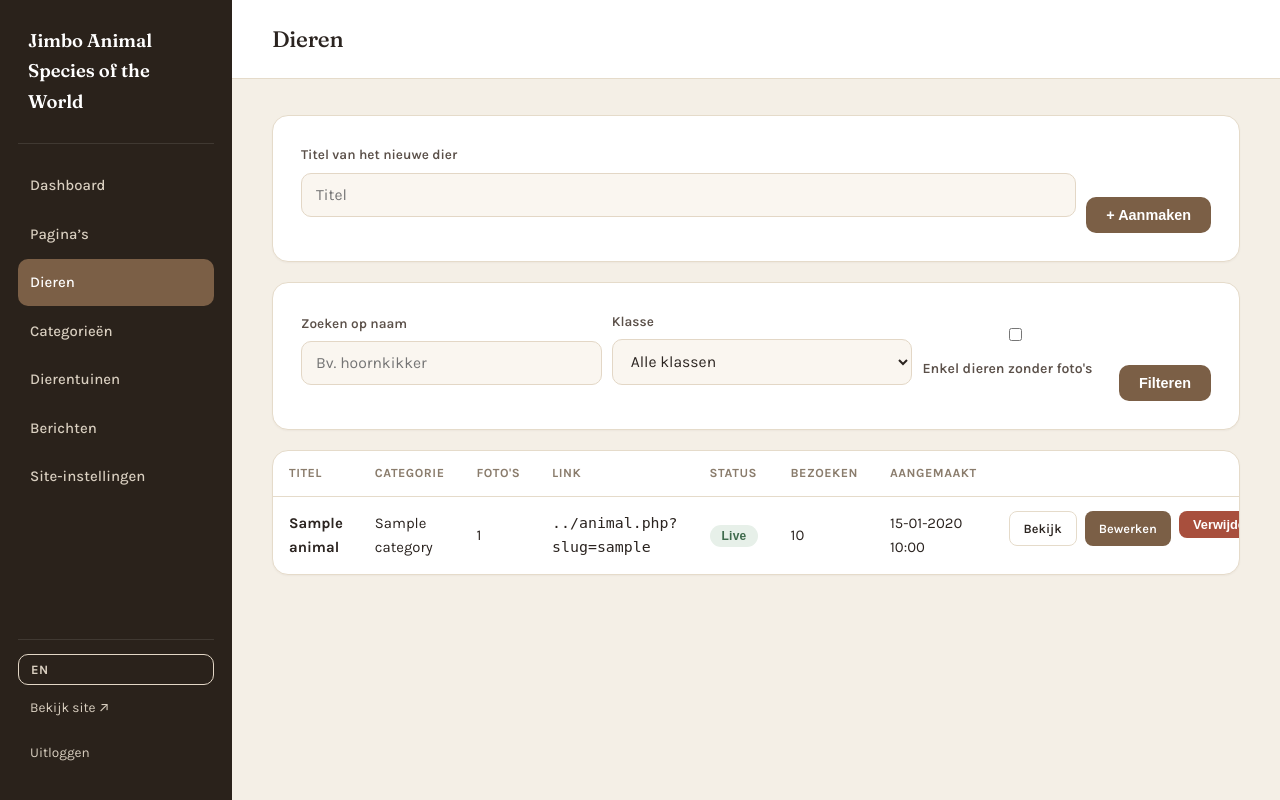
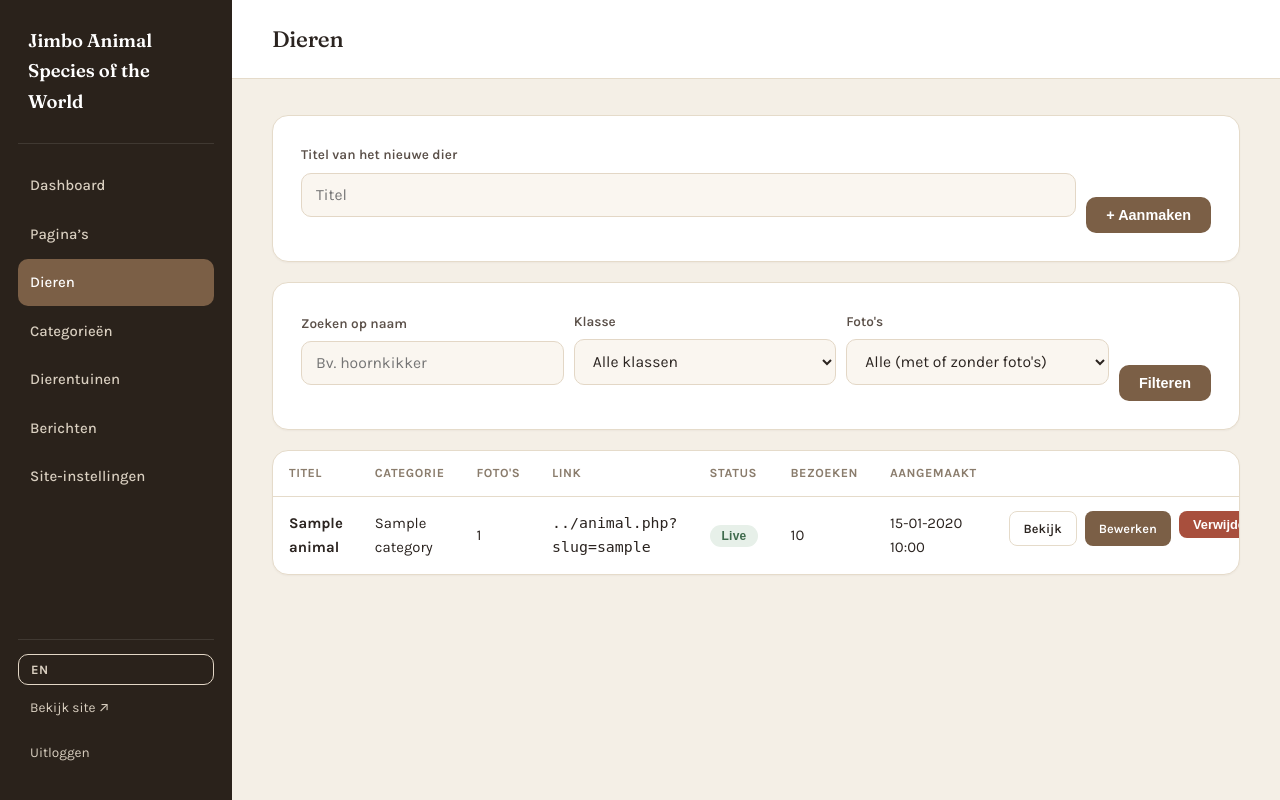
Before and after one commit to Emelytje/jimmy-claes, a PHP site: page /admin/content.php?type=animal in a window 1280 px wide. Run offline with PHP 8.4, Linux system fonts and the light colour scheme; the visitor is signed in with stand-in values (Sample User, id 1); tables that the repository leaves empty or names only in its code hold one stand-in row (values such as "Sample post"); some libraries are stand-ins or nearby versions.

Commit message:
Add zoo tagging to the single-photo block, and a "with photos" filter option
Zoo tagging previously only covered the gallery/slideshow blocks; the
plain single-photo block (used a lot in practice, e.g. one photo per
animal) had no way to tag a zoo at all. Mirrors the same badge
rendering on both the editor preview and the live site.

The animals filter only supported "without photos" - added "with
photos" as well (now a single dropdown: all / with / without) so you
can find animals to double-check, not just ones still missing photos.

Tested locally: single-image zoo picker in the editor updates the
canvas badge live and persists correctly; public animal.php render
shows the badge; "with"/"without" filter split correctly across a mix
of legacy-table, blocks-based, and zero-photo animals including a
title that legitimately appears twice in the tree.

Co-Authored-By: Claude Sonnet 5 <noreply@anthropic.com>
Claude-Session: https://claude.ai/code/session_01R3jv1zrn6ssEiQt4zoLqQJ

```diff
--- a/admin/content.php
+++ b/admin/content.php
@@ -56,7 +56,8 @@ if($_SERVER['REQUEST_METHOD']==='POST'){
 
 $q = trim($_GET['q'] ?? '');
 $klasse = (int)($_GET['klasse'] ?? 0);
-$noPhotos = !empty($_GET['nophotos']);
+$photoFilter = $_GET['photos'] ?? '';
+if(!in_array($photoFilter, ['with','without'], true)) $photoFilter = '';
 
 if($type === 'category'){
     $items = pbe_category_tree_flat();
@@ -106,7 +107,8 @@ if($type === 'category'){
         }
         unset($it);
 
-        if($noPhotos) $items = array_values(array_filter($items, function($it){ return $it['photo_count'] === 0; }));
+        if($photoFilter === 'without') $items = array_values(array_filter($items, function($it){ return $it['photo_count'] === 0; }));
+        elseif($photoFilter === 'with') $items = array_values(array_filter($items, function($it){ return $it['photo_count'] > 0; }));
     }
 }
 
@@ -158,10 +160,17 @@ admin_header($typeLabel, $info['nav']);
       </div>
       <?php endif; ?>
       <?php if($type === 'animal'): ?>
-      <label class="pbe-check" style="align-self:center"><input type="checkbox" name="nophotos" value="1" <?=$noPhotos?'checked':''?>> <?=e(t('no_photos_filter_label'))?></label>
+      <div class="a-field">
+        <label><?=e(t('photos_label'))?></label>
+        <select name="photos">
+          <option value=""><?=e(t('all_photo_states'))?></option>
+          <option value="with" <?=$photoFilter==='with'?'selected':''?>><?=e(t('with_photos_filter_label'))?></option>
+          <option value="without" <?=$photoFilter==='without'?'selected':''?>><?=e(t('no_photos_filter_label'))?></option>
+        </select>
+      </div>
       <?php endif; ?>
       <button class="a-btn" type="submit"><?=e(t('filter'))?></button>
-      <?php if($q !== '' || $klasse || $noPhotos): ?><a class="a-btn a-btn-ghost" href="content.php?type=<?=e($type)?>"><?=e(t('clear_filter'))?></a><?php endif; ?>
+      <?php if($q !== '' || $klasse || $photoFilter !== ''): ?><a class="a-btn a-btn-ghost" href="content.php?type=<?=e($type)?>"><?=e(t('clear_filter'))?></a><?php endif; ?>
     </form>
   </div>
 </div>
--- a/blocks.php
+++ b/blocks.php
@@ -204,14 +204,15 @@ function pb_render_image($d){
     $imgStyle = $imgStyleParts ? ' style="'.e(implode(';',$imgStyleParts)).'"' : '';
     $img = '<img src="'.$src.'" alt="'.$alt.'" loading="lazy" class="'.$cls.'"'.$imgStyle.'>';
     if(!empty($d['link'])) $img = '<a href="'.e($d['link']).'">'.$img.'</a>';
+    $badge = pb_gallery_zoo_badge($d['zoo_id'] ?? null);
     $caption = !empty($d['caption']) ? '<figcaption>'.e($d['caption']).'</figcaption>' : '';
 
-    $figureStyle = '';
+    $figureStyleDecls = ['position:relative'];
     if(isset($d['widthPct']) && $d['widthPct']!==''){
         $wp = max(10, min(100, (float)$d['widthPct']));
-        $figureStyle = ' style="max-width:'.$wp.'%;margin-left:auto;margin-right:auto"';
+        $figureStyleDecls[] = 'max-width:'.$wp.'%'; $figureStyleDecls[] = 'margin-left:auto'; $figureStyleDecls[] = 'margin-right:auto';
     }
-    return '<figure class="pb-figure"'.$figureStyle.'>'.$img.$caption.'</figure>';
+    return '<figure class="pb-figure" style="'.e(implode(';', $figureStyleDecls)).'">'.$img.$badge.$caption.'</figure>';
 }
 
 function pb_safe_aspect_ratio($v){
--- a/i18n.php
+++ b/i18n.php
@@ -283,7 +283,9 @@ function i18n_dictionary(){
         'drive_url_label'   => ['nl' => 'Google Drive-link (optioneel)', 'en' => 'Google Drive link (optional)'],
         'drive_url_hint'    => ['nl' => 'Als je hier een link invult, opent een klik op eender welke foto van dit dier die Drive-map in een nieuw tabblad, in plaats van de normale foto-zoom.', 'en' => 'If you fill in a link here, clicking any photo of this animal will open that Drive folder in a new tab, instead of the normal photo zoom.'],
         'no_slideshow_photos_public' => ['nl' => 'Nog geen foto\'s in de slideshow.', 'en' => 'No photos in the slideshow yet.'],
-        'no_photos_filter_label' => ['nl' => 'Enkel dieren zonder foto\'s', 'en' => 'Only animals without photos'],
+        'no_photos_filter_label' => ['nl' => 'Zonder foto\'s', 'en' => 'Without photos'],
+        'with_photos_filter_label' => ['nl' => 'Met foto\'s', 'en' => 'With photos'],
+        'all_photo_states'  => ['nl' => 'Alle (met of zonder foto\'s)', 'en' => 'All (with or without photos)'],
         'photos_label'      => ['nl' => 'Foto\'s', 'en' => 'Photos'],
         'no_photos_pill'    => ['nl' => 'Geen foto\'s', 'en' => 'No photos'],
     ];
```
Also changed, not shown: admin/assets/pagebuilder.js (+9 -3 lines).
